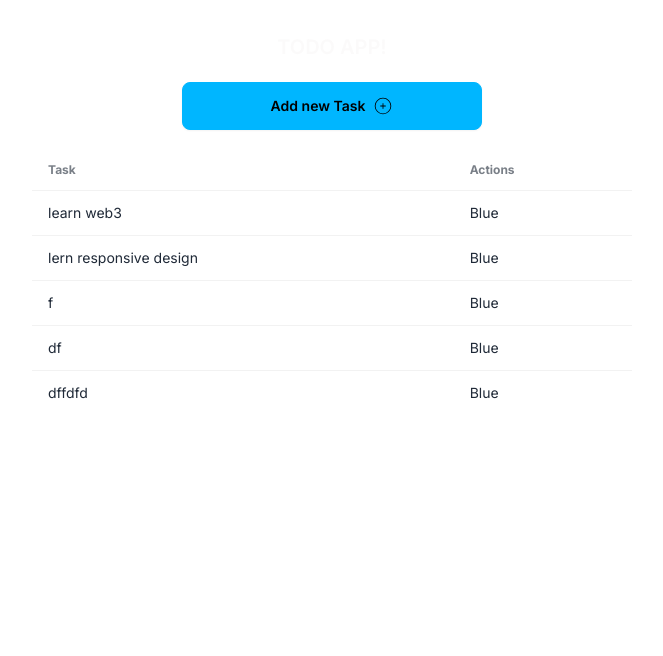
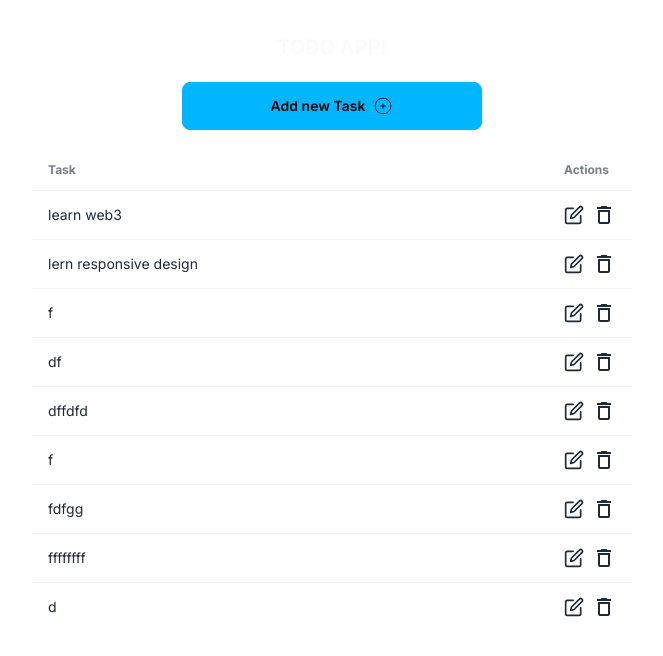
Before and after one commit to Tausif4171/nextjs-todo-app, a Next.js app: page / in a window 1280 px wide. Shown: the top 656 px of the page, without its empty margins (308-971 px from the left). Built offline with nearby package versions, Linux system fonts and the light colour scheme; data requests are answered from the project's data file.

Commit message:
caching disable

```diff
--- a/api.ts
+++ b/api.ts
@@ -4,7 +4,7 @@ import { ITodo } from "./types/tasks";
 // import ITodo from ''
 const apiUrl = "http://localhost:3001"
 export const getTodo = async () => {
-    const res = await fetch(`${apiUrl}/tasks`)
+    const res = await fetch(`${apiUrl}/tasks`, { cache: 'no-store' })
     const data = await res.json();
     return data;
 }
--- a/app/components/AddTask.tsx
+++ b/app/components/AddTask.tsx
@@ -5,9 +5,11 @@ import { CiCirclePlus } from "react-icons/ci";
 import Modal from './Modal';
 import { addTodo } from '@/api';
 import { v4 as uuidv4 } from 'uuid';
+import { useRouter } from 'next/navigation';
 
 
 function AddTask() {
+    const router = useRouter()
     const [showModal, setShowModal] = useState<boolean>(false);
     const [todoValue, setTodoValue] = useState<string>('');
 
@@ -17,7 +19,8 @@ function AddTask() {
             id: uuidv4(),
             name: todoValue
         })
-        console.log(todoValue)
+        router.refresh()
+        setTodoValue('')
         setShowModal(false)
     }
 
--- a/app/components/TodoItem.tsx
+++ b/app/components/TodoItem.tsx
@@ -1,11 +1,17 @@
 import { ITodo } from '@/types/tasks'
 import React from 'react'
+import { FiEdit } from "react-icons/fi";
+import { MdDeleteOutline } from "react-icons/md";
+
 
 function TodoItem({ item }: { item: ITodo }) {
     return (
         <>  <tr key={item.id}>
-            <td>{item.name}</td>
-            <td>Blue</td>
+            <td className='w-full'>{item.name}</td>
+            <td className='flex gap-2 justify-center items-center'>
+                <FiEdit className='w-5 h-5 cursor-pointer' />
+                <MdDeleteOutline className='w-6 h-6 cursor-pointer' />
+            </td>
         </tr></>
     )
 }
--- a/data/todos.json
+++ b/data/todos.json
@@ -19,6 +19,22 @@
     {
       "id": "c9329a77-fd35-4eb4-8e9d-743a6786c3f4",
       "name": "dffdfd"
+    },
+    {
+      "id": "366518c4-f65c-4d65-972b-dc007b2d0bec",
+      "name": "f"
+    },
+    {
+      "id": "cc099bf2-8f23-42f1-b9f1-54c2af98daa3",
+      "name": "fdfgg"
+    },
+    {
+      "id": "e36e96a9-2b1e-480c-a0c1-b672e35cb326",
+      "name": "ffffffff"
+    },
+    {
+      "id": "0ad431f3-f50b-4e52-b454-cd7f31af4e48",
+      "name": "d"
     }
   ]
 }
```
